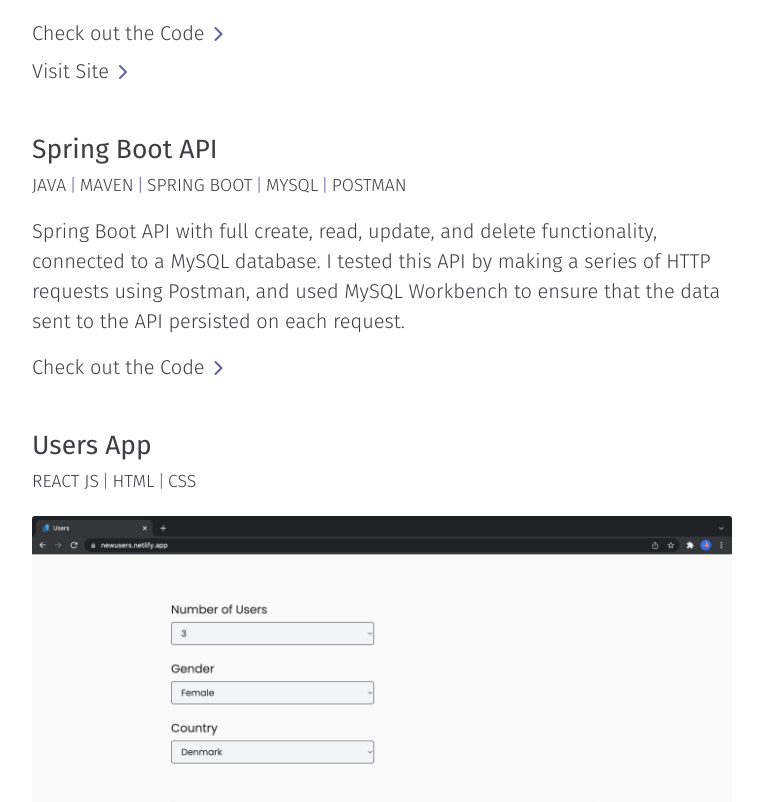
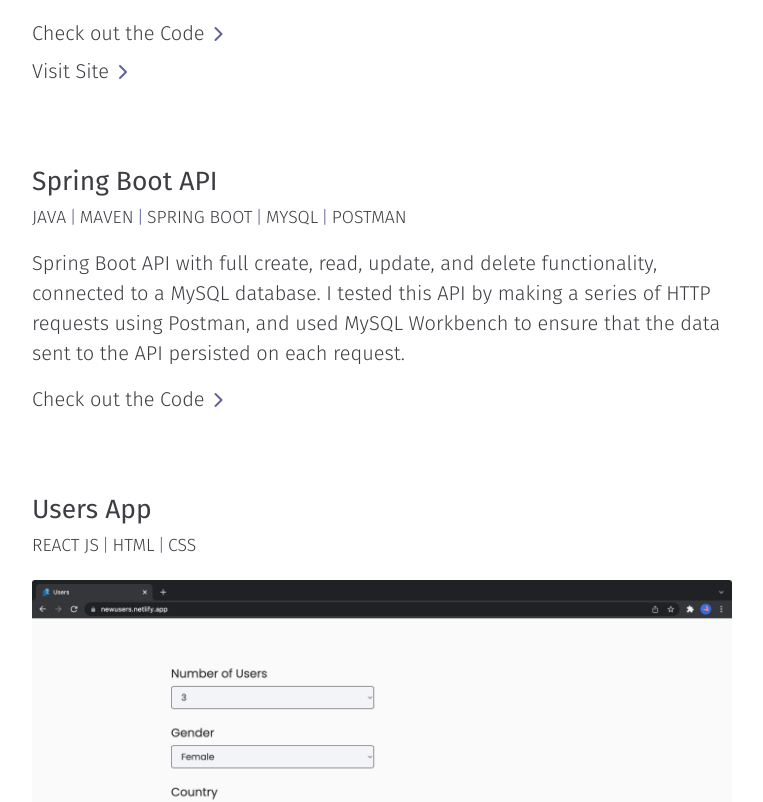
Before and after one commit to amydevlondon/Portfolio, a React (Create React App) app: page / in a window 1280 px wide. Shown: the part 2500-3302 px from the top of the page, without its empty margins (258-1021 px from the left). Built offline with nearby package versions, Linux system fonts and the light colour scheme.

Commit message:
add margin between projects

```diff
--- a/src/index.css
+++ b/src/index.css
@@ -138,7 +138,7 @@ section:nth-of-type(even) {
 }
 /* PROJECTS */
 .project {
-	margin-bottom: 3rem;
+	margin-bottom: 5rem;
 }
 .projects .title {
 	margin: 3rem 0;
```
